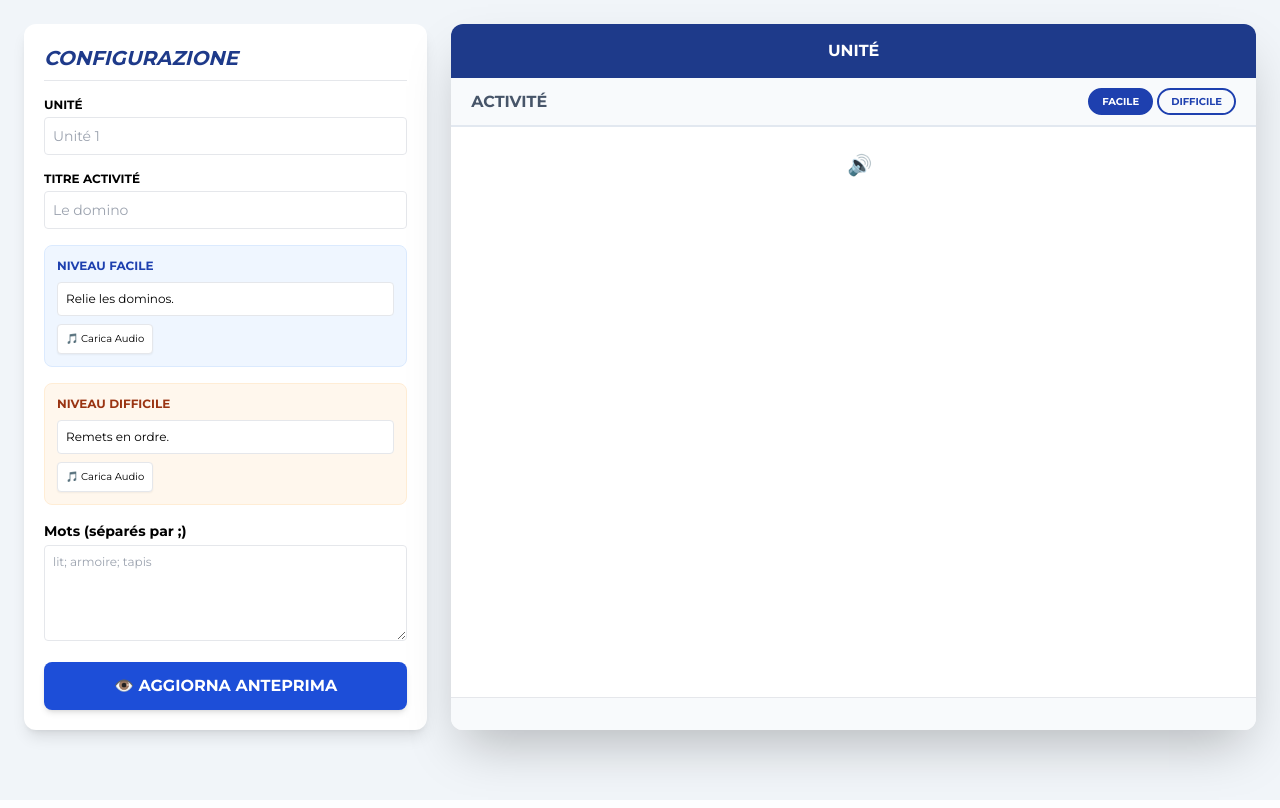
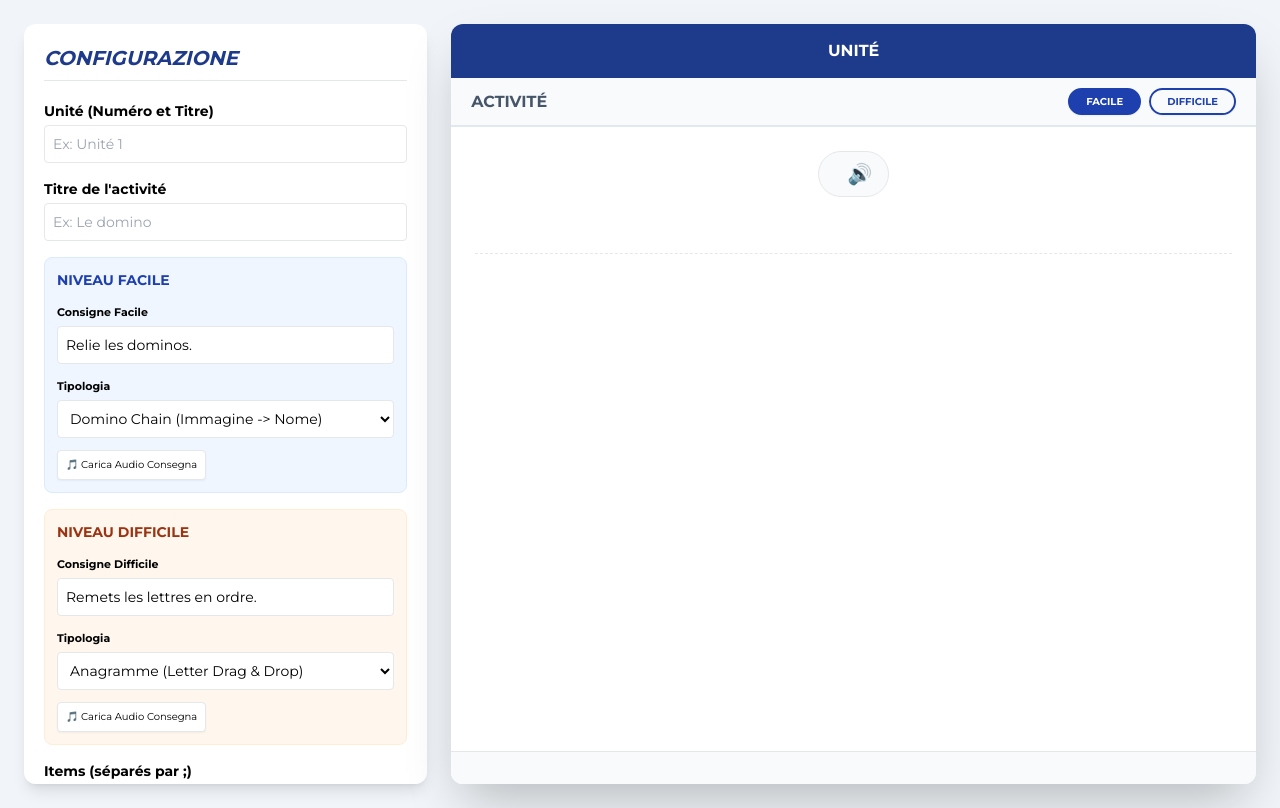
Before and after one commit to pietroputignano/strumento-didattico-ai, a Flask app: page / in a window 1280 px wide. Run offline with Flask 3, Linux system fonts and the light colour scheme; some libraries are stand-ins or nearby versions.

Commit message:
Update index.html

```diff
--- a/templates/index.html
+++ b/templates/index.html
@@ -3,7 +3,7 @@
 <head>
     <meta charset="UTF-8">
     <meta name="viewport" content="width=device-width, initial-scale=1.0">
-    <title>Générateur FLE - Hachette Studio Pro</title>
+    <title>Générateur FLE - Hachette Studio</title>
     <script src="https://cdn.tailwindcss.com"></script>
     <script src="https://cdn.jsdelivr.net/npm/sortablejs@1.15.0/Sortable.min.js"></script>
     <script src="https://cdn.jsdelivr.net/npm/canvas-confetti@1.5.1/dist/confetti.browser.min.js"></script>
@@ -12,73 +12,89 @@
         body { font-family: 'Montserrat', sans-serif; background-color: #f1f5f9; }
         .h-unite { background-color: #1e3a8a; color: white; padding: 15px; font-weight: bold; text-transform: uppercase; text-align: center; }
         .h-activite { background-color: #f8fafc; color: #475569; padding: 10px 20px; font-weight: bold; border-bottom: 2px solid #e2e8f0; }
-
-        /* Step Pills */
-        .step-pill {
-            width: 32px; height: 32px; border-radius: 50%;
-            display: flex; align-items: center; justify-content: center;
-            font-size: 12px; font-weight: bold; cursor: pointer;
-            transition: 0.3s; border: 2px solid #cbd5e1; background: white; color: #94a3b8;
-        }
-        .step-pill:hover { transform: scale(1.1); border-color: #1e3a8a; }
-        .step-pill.active { border-color: #1e3a8a; color: #1e3a8a; background: #eff6ff; box-shadow: 0 0 10px rgba(30, 58, 138, 0.2); }
+        .domino-tile { border: 3px solid #1e3a8a; border-radius: 12px; display: flex; background: white; overflow: hidden; height: 85px; width: 190px; cursor: grab; flex-shrink: 0; }
+        .tile-img { width: 50%; background: #fff; display: flex; align-items: center; justify-content: center; border-right: 2px dashed #1e3a8a; overflow: hidden; cursor: pointer; }
+        .tile-img img { max-height: 90%; max-width: 90%; object-fit: contain; }
+        .tile-text { width: 50%; display: flex; align-items: center; justify-content: center; font-weight: bold; font-size: 11px; text-align: center; padding: 4px; }
+        .drop-target { width: 190px; height: 85px; border: 3px dashed #cbd5e1; border-radius: 12px; display: flex; align-items: center; justify-content: center; color: #cbd5e1; font-weight: bold; font-size: 12px; }
+        .step-pill { width: 30px; height: 30px; border-radius: 50%; display: flex; align-items: center; justify-content: center; font-size: 11px; font-weight: bold; border: 2px solid #cbd5e1; background: white; cursor: pointer; transition: 0.2s; }
+        .step-pill.active { border-color: #1e3a8a; color: #1e3a8a; background: #eff6ff; }
         .step-pill.completed { background-color: #10b981 !important; border-color: #10b981 !important; color: white !important; }
-
-        /* Domino & Game Elements */
-        .domino-tile { border: 3px solid #1e3a8a; border-radius: 12px; display: flex; background: white; overflow: hidden; height: 80px; width: 180px; cursor: grab; }
-        .tile-img { width: 50%; display: flex; align-items: center; justify-content: center; border-right: 2px dashed #1e3a8a; background: #fff; }
-        .tile-img img { max-height: 85%; max-width: 85%; object-fit: contain; }
-        .tile-text { width: 50%; display: flex; align-items: center; justify-content: center; font-weight: bold; font-size: 11px; text-align: center; padding: 4px; }
-        .drop-target { width: 180px; height: 80px; border: 3px dashed #cbd5e1; border-radius: 12px; display: flex; align-items: center; justify-content: center; color: #cbd5e1; font-weight: bold; }
-        .letter-tile { width: 42px; height: 42px; background: #efa92c; color: white; border-radius: 8px; display: flex; align-items: center; justify-content: center; font-weight: bold; cursor: pointer; box-shadow: 0 4px 0 #c78a1e; }
     </style>
 </head>
 <body class="p-2 md:p-6">
 
     <div class="max-w-7xl mx-auto flex flex-col lg:flex-row gap-6">
-        <div class="lg:w-1/3 bg-white p-5 rounded-xl shadow-lg space-y-4 overflow-y-auto max-h-[90vh]">
+        <div class="lg:w-1/3 bg-white p-5 rounded-xl shadow-lg space-y-5 overflow-y-auto max-h-[95vh]">
             <h2 class="text-xl font-bold text-blue-900 border-b pb-2 uppercase italic">Configurazione</h2>
 
             <div class="space-y-4 text-sm">
-                <div><p class="font-bold mb-1 uppercase text-xs">Unité</p><input id="in-unite" type="text" class="w-full p-2 border rounded" placeholder="Unité 1"></div>
-                <div><p class="font-bold mb-1 uppercase text-xs">Titre Activité</p><input id="in-activite" type="text" class="w-full p-2 border rounded" placeholder="Le domino"></div>
-
-                <div class="p-3 bg-blue-50 rounded-lg border border-blue-100">
-                    <p class="font-bold text-xs text-blue-800 uppercase mb-2">Niveau Facile</p>
-                    <input id="con-f" type="text" class="w-full p-2 border rounded mb-2 text-xs" value="Relie les dominos.">
-                    <button onclick="pickAud('con-f')" class="text-[10px] bg-white border px-2 py-1 rounded shadow-sm">🎵 Carica Audio</button>
+                <div>
+                    <p class="font-bold mb-1">Unité (Numéro et Titre)</p>
+                    <input id="in-unite" type="text" class="w-full p-2 border rounded" placeholder="Ex: Unité 1">
+                </div>
+                <div>
+                    <p class="font-bold mb-1">Titre de l'activité</p>
+                    <input id="in-activite" type="text" class="w-full p-2 border rounded" placeholder="Ex: Le domino">
                 </div>
 
-                <div class="p-3 bg-orange-50 rounded-lg border border-orange-100">
-                    <p class="font-bold text-xs text-orange-800 uppercase mb-2">Niveau Difficile</p>
-                    <input id="con-d" type="text" class="w-full p-2 border rounded mb-2 text-xs" value="Remets en ordre.">
-                    <button onclick="pickAud('con-d')" class="text-[10px] bg-white border px-2 py-1 rounded shadow-sm">🎵 Carica Audio</button>
+                <div class="p-3 bg-blue-50 rounded-lg border border-blue-100 space-y-3">
+                    <p class="font-bold uppercase text-blue-800">Niveau Facile</p>
+                    <div>
+                        <p class="font-bold text-[11px] mb-1">Consigne Facile</p>
+                        <input id="con-f" type="text" class="w-full p-2 border rounded" value="Relie les dominos.">
+                    </div>
+                    <div>
+                        <p class="font-bold text-[11px] mb-1">Tipologia</p>
+                        <select id="type-f" class="w-full p-2 border rounded bg-white">
+                            <option value="domino">Domino Chain (Immagine -> Nome)</option>
+                        </select>
+                    </div>
+                    <button onclick="pickAud('con-f')" class="text-[10px] bg-white border px-2 py-1 rounded shadow-sm">🎵 Carica Audio Consegna</button>
                 </div>
 
-                <div><p class="font-bold mb-1">Mots (séparés par ;)</p><textarea id="items-list" class="w-full h-24 p-2 border rounded text-xs" placeholder="lit; armoire; tapis"></textarea></div>
+                <div class="p-3 bg-orange-50 rounded-lg border border-orange-100 space-y-3">
+                    <p class="font-bold uppercase text-orange-800">Niveau Difficile</p>
+                    <div>
+                        <p class="font-bold text-[11px] mb-1">Consigne Difficile</p>
+                        <input id="con-d" type="text" class="w-full p-2 border rounded" value="Remets les lettres en ordre.">
+                    </div>
+                    <div>
+                        <p class="font-bold text-[11px] mb-1">Tipologia</p>
+                        <select id="type-d" class="w-full p-2 border rounded bg-white">
+                            <option value="anagramme">Anagramme (Letter Drag & Drop)</option>
+                        </select>
+                    </div>
+                    <button onclick="pickAud('con-d')" class="text-[10px] bg-white border px-2 py-1 rounded shadow-sm">🎵 Carica Audio Consegna</button>
+                </div>
+
+                <div>
+                    <p class="font-bold mb-1">Items (séparés par ;)</p>
+                    <textarea id="items-list" class="w-full h-24 p-2 border rounded text-xs" placeholder="item1; item2; item3"></textarea>
+                </div>
             </div>
 
-            <button onclick="updatePreview()" class="w-full bg-blue-700 text-white py-3 rounded-lg font-bold shadow-md hover:bg-blue-800 transition">👁️ AGGIORNA ANTEPRIMA</button>
+            <button onclick="updatePreview()" class="w-full bg-blue-700 text-white py-3 rounded-lg font-bold shadow-md hover:bg-blue-800">👁️ AGGIORNA ANTEPRIMA</button>
         </div>
 
-        <div class="lg:w-2/3 bg-white rounded-xl shadow-2xl overflow-hidden flex flex-col min-h-[580px]">
+        <div class="lg:w-2/3 bg-white rounded-xl shadow-2xl overflow-hidden flex flex-col min-h-[600px]">
             <div id="res-unite" class="h-unite">UNITÉ</div>
             <div class="h-activite flex justify-between items-center">
                 <span id="txt-activite">ACTIVITÉ</span>
-                <div class="flex gap-1">
-                    <button id="btn-f" onclick="switchLevel('f')" class="px-3 py-1 rounded-full text-[10px] font-bold border-2 border-blue-800 bg-blue-800 text-white">FACILE</button>
-                    <button id="btn-d" onclick="switchLevel('d')" class="px-3 py-1 rounded-full text-[10px] font-bold border-2 border-blue-800 text-blue-800">DIFFICILE</button>
+                <div class="flex gap-2">
+                    <button id="btn-f" onclick="switchLevel('f')" class="px-4 py-1 rounded-full text-[10px] font-bold border-2 border-blue-800 bg-blue-800 text-white shadow-sm">FACILE</button>
+                    <button id="btn-d" onclick="switchLevel('d')" class="px-4 py-1 rounded-full text-[10px] font-bold border-2 border-blue-800 text-blue-800 shadow-sm">DIFFICILE</button>
                 </div>
             </div>
 
             <div class="p-6 flex-grow flex flex-col items-center">
-                <div class="flex items-center gap-3 mb-6">
-                    <p id="res-consigne" class="italic text-gray-600 font-medium"></p>
-                    <button onclick="playAud('consigne')" class="text-blue-600 text-xl transition active:scale-125">🔊</button>
+                <div class="flex items-center gap-3 mb-6 bg-slate-50 px-4 py-2 rounded-full border">
+                    <p id="res-consigne" class="italic text-gray-700 font-medium text-sm md:text-base"></p>
+                    <button onclick="playAud('consigne')" class="text-blue-600 text-xl hover:scale-110 transition">🔊</button>
                 </div>
 
                 <div id="game-stage" class="w-full flex flex-col items-center gap-6"></div>
-                <div id="options-pool" class="mt-8 flex flex-wrap justify-center gap-3 w-full"></div>
+                <div id="options-pool" class="mt-8 flex flex-wrap justify-center gap-4 w-full p-4 border-t border-dashed"></div>
             </div>
 
             <div id="step-nav" class="p-4 bg-slate-50 border-t flex justify-center gap-2 flex-wrap"></div>
@@ -89,16 +105,13 @@
     <input type="file" id="audInp" class="hidden" accept="audio/*" onchange="saveAud(event)">
 
     <script>
-        let items = [];
-        let curLvl = 'f', curStep = 0;
-        let dbImg = {}, dbAud = {}, stepStatus = []; // stepStatus terrà traccia di 'completed'
+        let items = [], curLvl = 'f', curStep = 0, dbImg = {}, dbAud = {}, stepStatus = [];
         let activeKey = "";
 
         function updatePreview() {
             items = document.getElementById('items-list').value.split(';').map(i=>i.trim()).filter(i=>i!=="");
             document.getElementById('res-unite').innerText = document.getElementById('in-unite').value || "UNITÉ";
             document.getElementById('txt-activite').innerText = document.getElementById('in-activite').value || "ACTIVITÉ";
-            // Inizializza lo stato degli step come non completati
             stepStatus = new Array(items.length).fill(false);
             if(items.length > 0) loadStep(0);
         }
@@ -112,93 +125,57 @@
 
             if(curLvl === 'f') {
                 document.getElementById('res-consigne').innerText = document.getElementById('con-f').value;
-                stage.innerHTML = `
-                    <div class="flex flex-col md:flex-row items-center gap-4">
-                        <div class="domino-tile opacity-50 bg-slate-50"><div class="tile-img">?</div><div class="tile-text">${word}</div></div>
-                        <div class="text-2xl text-blue-300 rotate-90 md:rotate-0">➜</div>
-                        <div id="drop-zone" class="drop-target">TRASCINA QUI</div>
-                    </div>
-                `;
+                stage.innerHTML = `<div class="flex flex-col md:flex-row items-center gap-6">
+                    <div class="domino-tile opacity-50 bg-slate-100"><div class="tile-img">?</div><div class="tile-text">${word}</div></div>
+                    <div class="text-3xl text-blue-300 rotate-90 md:rotate-0">➜</div>
+                    <div id="drop-zone" class="drop-target shadow-inner">TRASCINA QUI</div>
+                </div>`;
+
                 pool.innerHTML = items.map(it => `
-                    <div class="domino-tile shadow-md" data-word="${it}">
+                    <div class="domino-tile shadow-md hover:shadow-xl transition" data-word="${it}">
                         <div class="tile-img" onclick="pickImg('${it}')">${dbImg[it]?`<img src="${dbImg[it]}">`:'📷'}</div>
                         <div class="tile-text">${it}</div>
-                    </div>
-                `).join('');
-                new Sortable(pool, { group: { name:'domino', pull:'clone', put:false }, sort:false });
-                new Sortable(document.getElementById('drop-zone'), {
-                    group: 'domino',
-                    onAdd: function(evt) {
-                        const dragged = evt.item.getAttribute('data-word');
-                        if(dragged === (items[curStep + 1] || items[0])) {
-                            completeStep();
-                        } else { alert("Riprova!"); evt.item.remove(); }
-                    }
-                });
+                    </div>`).join('');
+
+                new Sortable(pool, { group: { name:'dom', pull:'clone', put:false }, sort:false });
+                new Sortable(document.getElementById('drop-zone'), { group: 'dom', onAdd: (e) => {
+                    const dragged = e.item.getAttribute('data-word');
+                    if(dragged === (items[curStep + 1] || items[0])) { confetti(); stepStatus[curStep]=true; setTimeout(()=>loadStep(curStep < items.length-1 ? curStep+1 : 0), 1000); }
+                    else { alert("Riprova!"); e.item.remove(); }
+                }});
             } else {
                 document.getElementById('res-consigne').innerText = document.getElementById('con-d').value;
                 pool.innerHTML = "";
-                const shuffled = word.split('').sort(()=>Math.random()-0.5);
-                stage.innerHTML = `
-                    <div class="flex flex-col items-center gap-6">
-                        <div class="w-32 h-32 border-4 border-blue-900 rounded-xl overflow-hidden bg-white shadow-lg" onclick="pickImg('${word}')">
-                            ${dbImg[word]?`<img src="${dbImg[word]}" class="w-full h-full object-contain">`:'📷'}
-                        </div>
-                        <div class="flex gap-2" onclick="completeStep()" style="cursor:pointer">
-                            <p class="text-xs text-gray-400">(Simulazione: clicca qui per validare l'anagramma)</p>
-                        </div>
+                stage.innerHTML = `<div class="flex flex-col items-center gap-6">
+                    <div class="w-40 h-40 border-4 border-blue-900 rounded-2xl overflow-hidden bg-white shadow-lg cursor-pointer" onclick="pickImg('${word}')">
+                        ${dbImg[word]?`<img src="${dbImg[word]}" class="w-full h-full object-contain">`:'📷'}
                     </div>
-                `;
+                    <div class="flex gap-2" onclick="alert('Bravo!')" style="cursor:pointer"><p class="text-xs text-gray-400">(Simulazione Anagramma)</p></div>
+                </div>`;
             }
-        }
-
-        function completeStep() {
-            confetti();
-            stepStatus[curStep] = true; // Segna come completato
-            renderNav();
-            setTimeout(() => {
-                if(curStep < items.length - 1) loadStep(curStep + 1);
-                else alert("BRAVO ! HAI FINITO !");
-            }, 1000);
         }
 
         function renderNav() {
             const nav = document.getElementById('step-nav');
-            nav.innerHTML = items.map((_, i) => {
-                let classes = "step-pill";
-                if(i === curStep) classes += " active";
-                if(stepStatus[i]) classes += " completed";
-                return `<div class="${classes}" onclick="loadStep(${i})">${i+1}</div>`;
-            }).join('');
+            nav.innerHTML = items.map((_, i) => `<div class="step-pill ${i===curStep?'active':''} ${stepStatus[i]?'completed':''}" onclick="loadStep(${i})">${i+1}</div>`).join('');
         }
 
-        function playAud(type) {
-            const key = type === 'consigne' ? (curLvl === 'f' ? 'con-f' : 'con-d') : items[curStep];
+        function switchLevel(l) { curLvl = l;
+            document.getElementById('btn-f').className = l==='f' ? 'px-4 py-1 rounded-full text-[10px] font-bold border-2 border-blue-800 bg-blue-800 text-white' : 'px-4 py-1 rounded-full text-[10px] font-bold border-2 border-blue-800 text-blue-800';
+            document.getElementById('btn-d').className = l==='d' ? 'px-4 py-1 rounded-full text-[10px] font-bold border-2 border-blue-800 bg-blue-800 text-white' : 'px-4 py-1 rounded-full text-[10px] font-bold border-2 border-blue-800 text-blue-800';
+            updatePreview();
+        }
+
+        function playAud(t) {
+            const key = t==='consigne' ? (curLvl==='f'?'con-f':'con-d') : items[curStep];
             if(dbAud[key]) { new Audio(dbAud[key]).play(); }
-            else {
-                const msg = new SpeechSynthesisUtterance(type === 'consigne' ? document.getElementById(key).value : items[curStep]);
-                msg.lang = 'fr-FR'; window.speechSynthesis.speak(msg);
-            }
+            else { const msg = new SpeechSynthesisUtterance(document.getElementById(key).value || items[curStep]); msg.lang='fr-FR'; window.speechSynthesis.speak(msg); }
         }
 
         function pickImg(k) { activeKey = k; document.getElementById('imgInp').click(); }
         function pickAud(k) { activeKey = k; document.getElementById('audInp').click(); }
-        function saveImg(e) {
-            const r = new FileReader();
-            r.onload = (ev) => { dbImg[activeKey] = ev.target.result; loadStep(curStep); };
-            r.readAsDataURL(e.target.files[0]);
-        }
-        function saveAud(e) {
-            const r = new FileReader();
-            r.onload = (ev) => { dbAud[activeKey] = ev.target.result; alert("Audio salvato!"); };
-            r.readAsDataURL(e.target.files[0]);
-        }
-        function switchLevel(l) {
-            curLvl = l;
-            document.getElementById('btn-f').className = l==='f' ? 'px-3 py-1 rounded-full text-[10px] font-bold border-2 border-blue-800 bg-blue-800 text-white' : 'px-3 py-1 rounded-full text-[10px] font-bold border-2 border-blue-800 text-blue-800';
-            document.getElementById('btn-d').className = l==='d' ? 'px-3 py-1 rounded-full text-[10px] font-bold border-2 border-blue-800 bg-blue-800 text-white' : 'px-3 py-1 rounded-full text-[10px] font-bold border-2 border-blue-800 text-blue-800';
-            updatePreview();
-        }
+        function saveImg(e) { const r = new FileReader(); r.onload = (ev) => { dbImg[activeKey] = ev.target.result; loadStep(curStep); }; r.readAsDataURL(e.target.files[0]); }
+        function saveAud(e) { const r = new FileReader(); r.onload = (ev) => { dbAud[activeKey] = ev.target.result; alert("Audio salvato!"); }; r.readAsDataURL(e.target.files[0]); }
     </script>
 </body>
 </html>
```
